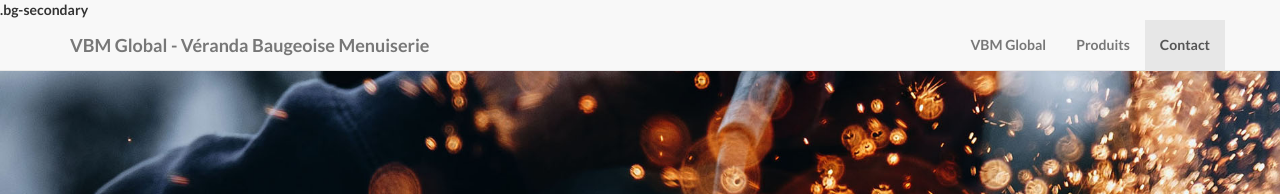
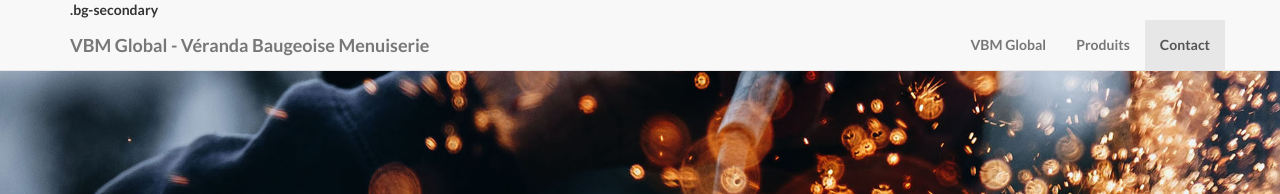
Before and after one commit to juanitito/vbm-landing, a Jekyll site: the page built from index.html, in a window 1280 px wide. Shown: the top 194 px of the page. Built offline with Jekyll 4.4.1, drawn with Linux system fonts in a browser that asks for light colours; nearby versions of some CDN libraries; library files that are not in the unit come from our copies.

Commit message:
Update header.html

```diff
--- a/_includes/header.html
+++ b/_includes/header.html
@@ -1,8 +1,8 @@
 <!-- Navigation -->
 <nav class="navbar navbar-default navbar-fixed-top" role="navigation">
-  <div class="p-3 mb-2 bg-secondary text-white">.bg-secondary</div>
     <div class="container">
         <!-- Brand and toggle get grouped for better mobile display -->
+        <div class="p-3 mb-2 bg-secondary text-white">.bg-secondary</div>
         <div class="navbar-header page-scroll">
             <button type="button" class="navbar-toggle" data-toggle="collapse" data-target="#bs-example-navbar-collapse-1">
                 <span class="sr-only">Toggle navigation</span>
```
